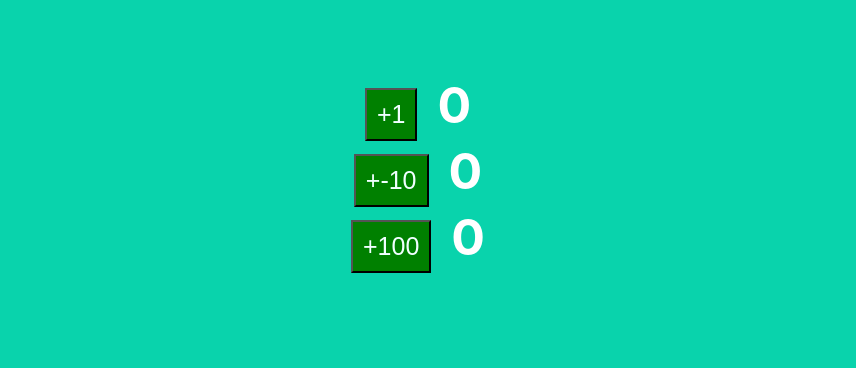
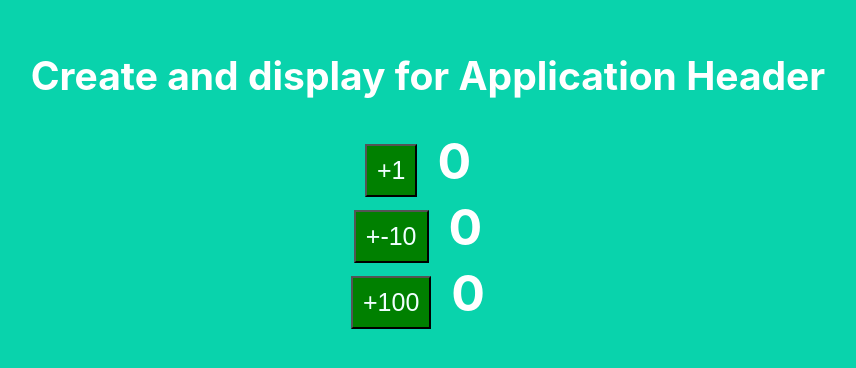
Before and after one commit to prameshmca5/spring-react, a React (Create React App) app: page / in a window 1280 px wide. Shown: the part 226-594 px from the top of the page, without its empty margins (212-1068 px from the left). Built offline with nearby package versions, Linux system fonts and the light colour scheme.

Commit message:
update and checked value for negative and positive.

```diff
--- a/src/App.js
+++ b/src/App.js
@@ -10,6 +10,7 @@ class App extends Component{
     return (
         <div className="App">
           <header className="App-header">
+              <h2>Create and display for Application Header </h2>
               <Counter byinc={1}></Counter>
               <Counter byinc={-10}></Counter>
               <Counter byinc={100}></Counter>
```
